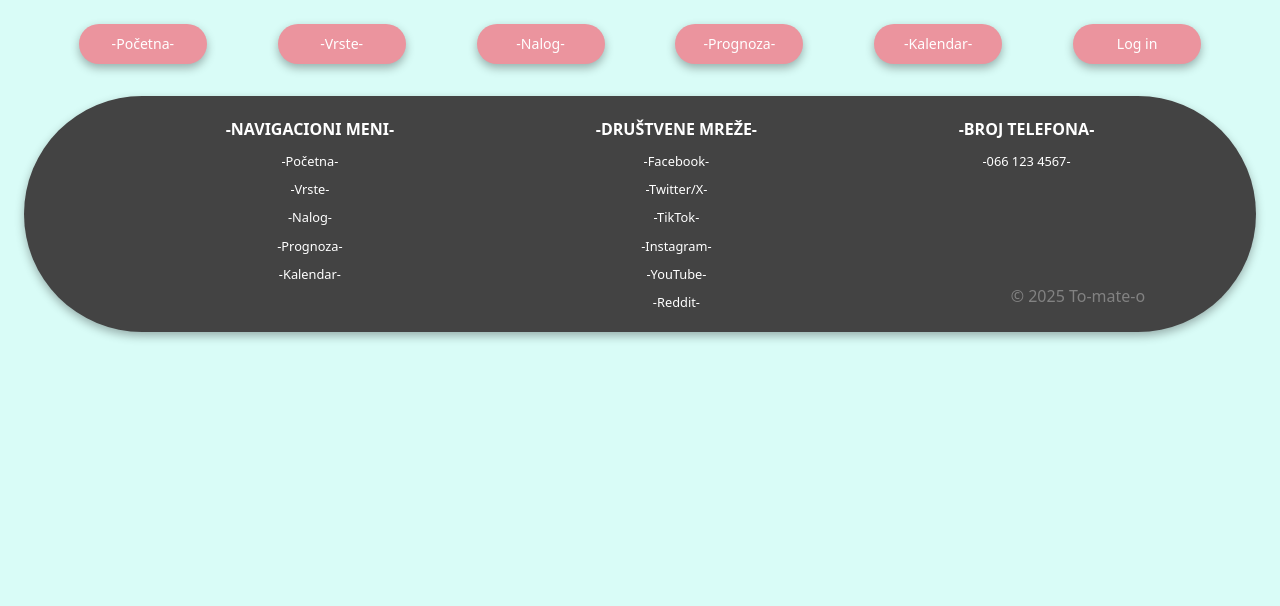
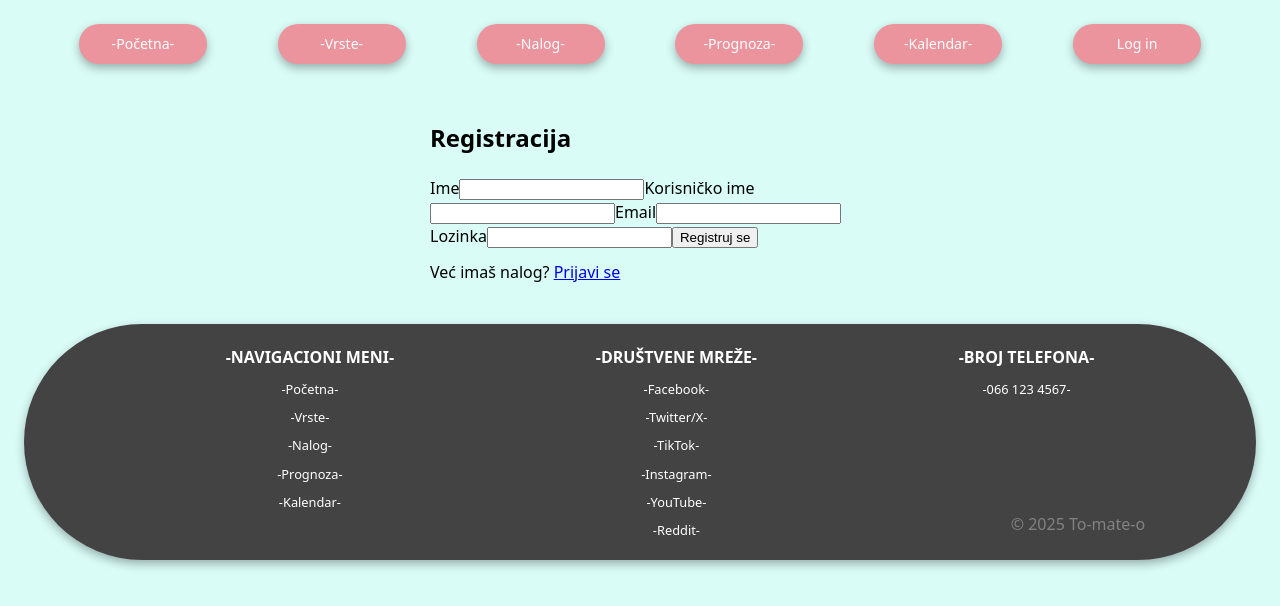
Before and after one commit to elab-development/internet-tehnologije-2024-projekat-appzapoljproizvodnju_2021_0362, a React (Vite) app in the folder frontend/: page /registracija in a window 1280 px wide. Shown: the top 606 px of the page. Built offline with nearby package versions, Linux system fonts and the light colour scheme; no server answers.

Commit message:
dodata stranica za registrovanje korisnika

```diff
--- a/frontend/src/App.jsx
+++ b/frontend/src/App.jsx
@@ -11,6 +11,7 @@ import Pocetna from "./stranice/Pocetna";
 import Prognoza from "./stranice/Prognoza";
 import Vrste from "./stranice/Vrste";
 import Login from "./stranice/Login";
+import Registracija from "./stranice/Registracija";
 
 
 function App() {
@@ -23,6 +24,7 @@ function App() {
           <Route path="/" element={<Pocetna />} />
           <Route path="/vrste" element={<Vrste />} />
           <Route path="/login" element={<Login />} />
+          <Route path="/registracija" element={<Registracija />} />
           <Route element={<PrivateRoute />}>
             <Route path="/nalog" element={<Nalog />} />
             <Route path="/kalendar" element={<Kalendar />} />
--- /dev/null
+++ b/frontend/src/stranice/Registracija.jsx
@@ -0,0 +1,46 @@
+import { useState } from "react";
+import { register as apiRegister } from "../api/auth";
+import { useNavigate, Link } from "react-router-dom";
+
+export default function Registracija() {
+  const nav = useNavigate();
+  const [form, setForm] = useState({
+    name: "",
+    username: "",
+    email: "",
+    password: "",
+  });
+  const [err, setErr] = useState("");
+
+  async function onSubmit(e) {
+    e.preventDefault();
+    setErr("");
+    try {
+      const { user, token } = await apiRegister(form);
+      localStorage.setItem("user", JSON.stringify(user));
+      localStorage.setItem("token", token);
+      nav("/");
+    } catch (e) {
+      setErr(e?.response?.data?.message || "Greška pri registraciji");
+    }
+  }
+
+  return (
+    <div style={{ maxWidth: 420, margin: "40px auto" }}>
+      <h2>Registracija</h2>
+      <form onSubmit={onSubmit}>
+        <label>Ime</label>
+        <input value={form.name} onChange={(e)=>setForm({...form, name:e.target.value})} required />
+        <label>Korisničko ime</label>
+        <input value={form.username} onChange={(e)=>setForm({...form, username:e.target.value})} required />
+        <label>Email</label>
+        <input type="email" value={form.email} onChange={(e)=>setForm({...form, email:e.target.value})} required />
+        <label>Lozinka</label>
+        <input type="password" value={form.password} onChange={(e)=>setForm({...form, password:e.target.value})} required />
+        {err && <p style={{color:"crimson"}}>{err}</p>}
+        <button type="submit">Registruj se</button>
+      </form>
+      <p style={{marginTop:12}}>Već imaš nalog? <Link to="/login">Prijavi se</Link></p>
+    </div>
+  );
+}
```
